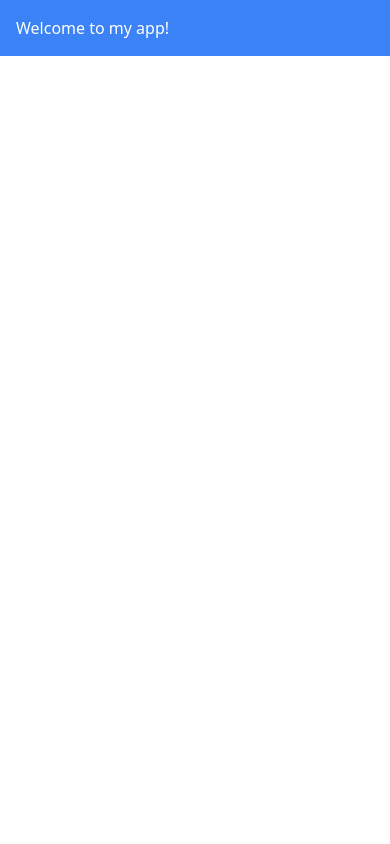
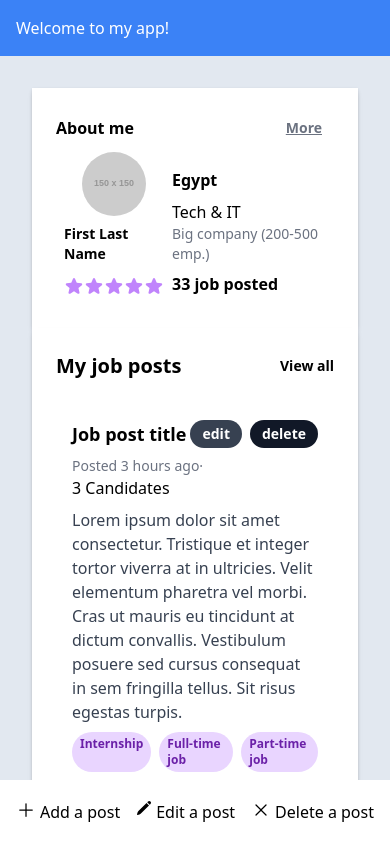
Before and after one commit to dragonsbootcampllc/Spotalent, a React (Vite) app in the folder Client/: page / in a window 390 px wide. Shown: the top 844 px of the page. Built offline with nearby package versions, Linux system fonts and the light colour scheme.

Commit message:
fixing responsive

```diff
--- a/Client/src/App.tsx
+++ b/Client/src/App.tsx
@@ -1,3 +1,4 @@
+import MyJobPosts from "./Components/HomePageForRecuiters/MyJobPosts";
 
 
 function App() {
@@ -5,7 +6,7 @@ function App() {
     <>
       <div className="bg-blue-500 text-white p-4">Welcome to my app!</div>
       <div>
-
+<MyJobPosts/>
       </div>
     </>
   );
--- a/Client/src/Components/HomePageForRecuiters/MyJobPosts.tsx
+++ b/Client/src/Components/HomePageForRecuiters/MyJobPosts.tsx
@@ -151,20 +151,20 @@ const MyJobPosts: React.FC = () => {
         ))}
       </div>
       <div className="md:w-1/4  flex flex-col-reverse md:flex-col bg-white p-6 shadow-md ">
-        <div className="flex  fixed bottom-0 left-0 w-full z-10 bg-white p-4  md:static md:mt-0 items-center space-x-2">
+        <div className="flex  fixed bottom-0 left-0 w-full z-10 bg-white p-4 sm:p-0 md:static md:mt-0 items-center space-x-2">
           <ul className='w-full flex justify-center md:block boorder-none md:border-b-2 border-slate-400 p-0 md:pb-2 '>
-            <li className='p-3 hover:bg-purple-200 cursor-pointer transition duration-300 px-2 py-1 flex gap-1  text-nowrap md:text-base md:text-wrap'>
+            <li className='p-3 hover:bg-purple-200 cursor-pointer transition duration-300 px-2 py-1 flex gap-1  text-nowrap md:text-sm md:text-wrap'>
               <svg xmlns="http://www.w3.org/2000/svg" viewBox="0 0 24 24" fill="currentColor" className="size-5">
                 <path fillRule="evenodd" d="M12 3.75a.75.75 0 0 1 .75.75v6.75h6.75a.75.75 0 0 1 0 1.5h-6.75v6.75a.75.75 0 0 1-1.5 0v-6.75H4.5a.75.75 0 0 1 0-1.5h6.75V4.5a.75.75 0 0 1 .75-.75Z" clipRule="evenodd" />
               </svg>
               Add a post</li>
-            <li className=' hover:bg-purple-200 cursor-pointer transition duration-300 px-2 py-1 flex gap-1 text-nowrap md:text-base md:text-wrap'>
+            <li className=' hover:bg-purple-200 cursor-pointer transition duration-300 px-2 py-1 flex gap-1 text-nowrap md:text-sm md:text-wrap'>
               <svg xmlns="http://www.w3.org/2000/svg" viewBox="0 0 24 24" fill="currentColor" className="size-4 md:size-5">
                 <path d="M21.731 2.269a2.625 2.625 0 0 0-3.712 0l-1.157 1.157 3.712 3.712 1.157-1.157a2.625 2.625 0 0 0 0-3.712ZM19.513 8.199l-3.712-3.712-12.15 12.15a5.25 5.25 0 0 0-1.32 2.214l-.8 2.685a.75.75 0 0 0 .933.933l2.685-.8a5.25 5.25 0 0 0 2.214-1.32L19.513 8.2Z" />
               </svg>
 
               Edit a post</li>
-            <li className='transition cursor-pointer duration-300 hover:bg-purple-200 px-2 py-1 flex gap-1  text-nowrap md:text-base md:text-wrap'>
+            <li className='transition cursor-pointer duration-300 hover:bg-purple-200 px-2 py-1 flex gap-1  text-nowrap md:text-sm md:text-wrap'>
               <svg xmlns="http://www.w3.org/2000/svg" viewBox="0 0 24 24" fill="currentColor" className="size-5">
                 <path fillRule="evenodd" d="M5.47 5.47a.75.75 0 0 1 1.06 0L12 10.94l5.47-5.47a.75.75 0 1 1 1.06 1.06L13.06 12l5.47 5.47a.75.75 0 1 1-1.06 1.06L12 13.06l-5.47 5.47a.75.75 0 0 1-1.06-1.06L10.94 12 5.47 6.53a.75.75 0 0 1 0-1.06Z" clipRule="evenodd" />
               </svg>
@@ -174,11 +174,11 @@ const MyJobPosts: React.FC = () => {
         </div>
         <div className="mt-1 md:mt-6">
           <div className="flex justify-between items-center mb-3">
-            <h2 className="text-lg font-bold">About me</h2>
+            <h2 className="text-base md:text-lg font-bold">About me</h2>
             <a href="#" className='text-sm font-semibold text-gray-500 transition duration-300 hover:text-gray-700 underline me-3' >More</a>
           </div>
           <div className="flex justify-between md:block">
-            <div className="flex-col flex md:flex-row">
+            <div className="flex-col flex lg:flex-row">
              <div className="flex justify-center md:justify-normal">
              <img
                 className="w-16  h-16 text-center rounded-full"
```
